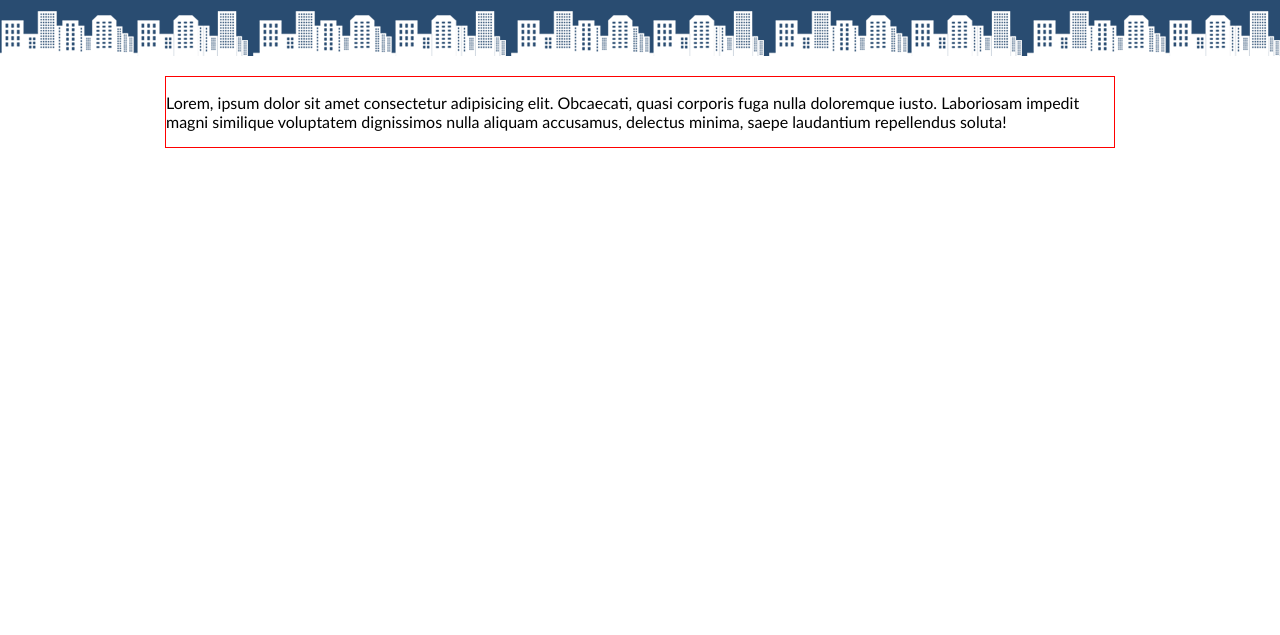
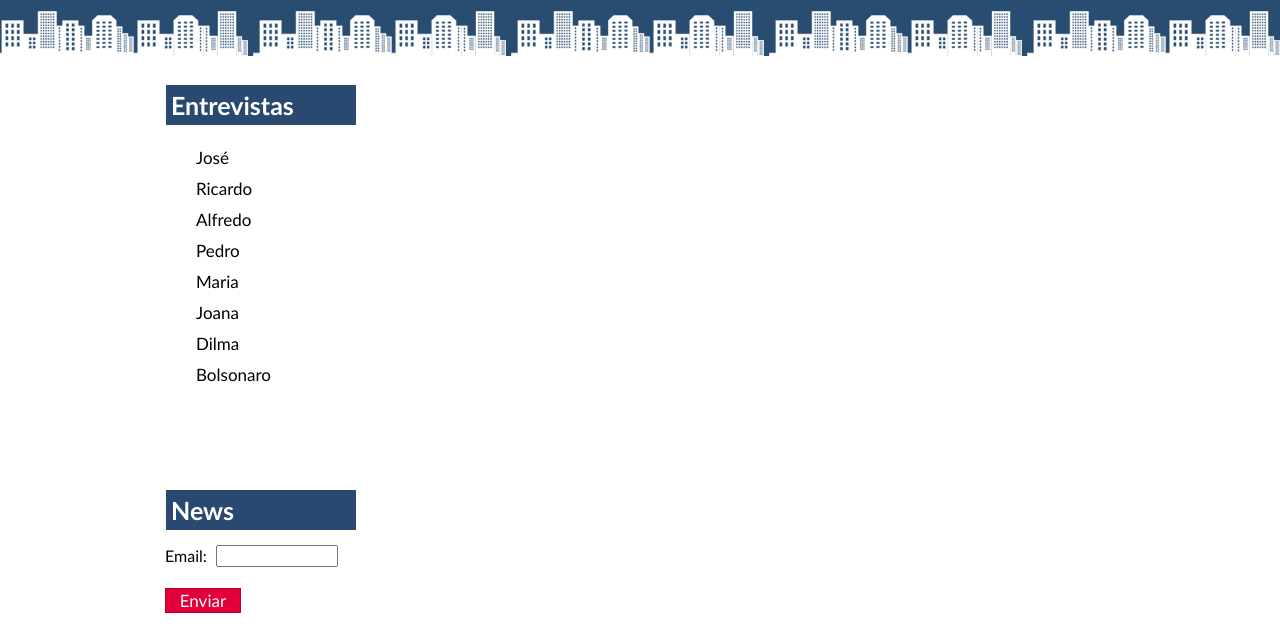
Before and after one commit to jm-236/site-de-noticias, a plain HTML site: page index.html in a window 1280 px wide. Shown: the part 165-800 px from the top of the page. Drawn offline with Linux system fonts and the light colour scheme.

Commit message:
criacao da primeira coluna

```diff
--- a/index.html
+++ b/index.html
@@ -24,7 +24,28 @@
     </div>
 
     <div class="conteudo-principal">
-        <p>Lorem, ipsum dolor sit amet consectetur adipisicing elit. Obcaecati, quasi corporis fuga nulla doloremque iusto. Laboriosam impedit magni similique voluptatem dignissimos nulla aliquam accusamus, delectus minima, saepe laudantium repellendus soluta!</p>
+        <div class="coluna-1">
+            <h1>Entrevistas</h1>
+            <ul>
+                <li class="entrevistados">José</li>
+                <li class="entrevistados">Ricardo</li>
+                <li class="entrevistados">Alfredo</li>
+                <li class="entrevistados">Pedro</li>
+                <li class="entrevistados">Maria</li>
+                <li class="entrevistados">Joana</li>
+                <li class="entrevistados">Dilma</li>
+                <li class="entrevistados">Bolsonaro</li>
+            </ul>
+
+            <div class="news">
+                <h1>News</h1>
+                <form action="">
+                        <p>Email:</p>
+                        <input type="text" name="email" id="email">
+                        <input type="submit" value="Enviar" class="botao">
+                </form>
+            </div>
+        </div>
     </div>
 </body>
 </html>
--- a/style.css
+++ b/style.css
@@ -4,7 +4,7 @@
 
 .header{
     background: url(imagens/fundo.png) repeat-x;
-    position: fixed;
+    position: absolute;
     left: -5px;
     top: -1%;
     width: 101%;
@@ -34,6 +34,9 @@ ul{
     list-style: none;
     margin: 0;
     padding: 0;
+}
+
+.navegacao{
     position: relative;
     top: 40px;
     background: #E10039;
@@ -67,9 +70,49 @@ ul{
 }
 
 .conteudo-principal{
-    border: 1px solid red;
+    /* border: 1px solid red; */
     width: 75%;
     position: relative;
     top: 233px;
     margin: auto;
 }
+
+h1{
+    background: #294970;
+    color: white;
+    padding: 5px;
+    font-size: 25px;
+}
+.coluna-1{
+    width: 20%;
+}
+.entrevistados{
+    padding: 5px;
+    padding-left: 30px;
+    font-size: 17px;
+}
+input{
+    width: 60%;
+    position: relative;
+    bottom: 36px;
+    left: 50px;
+}
+form>p{
+    width: 30%;
+    position: relative;
+    left: -1px;
+}
+
+.botao{
+    color: #ffffff;
+    background: #E10039;
+    position: relative;
+    left: -1px;
+    bottom: 15px;
+    font-size: 17px;
+    width: 40%;
+    border: 1px solid #B60033;
+}
+.news{
+    margin-top: 100px;
+}
```
